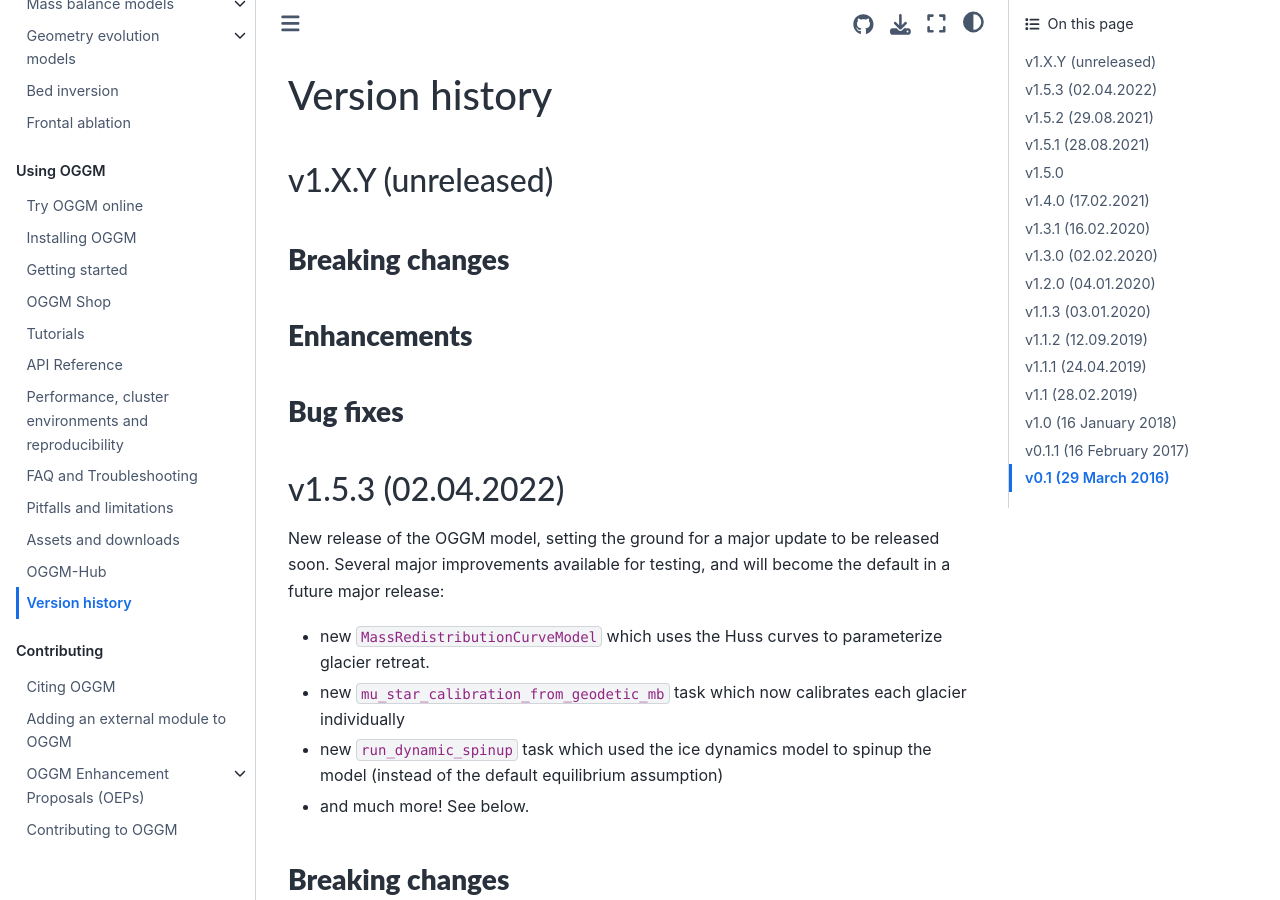
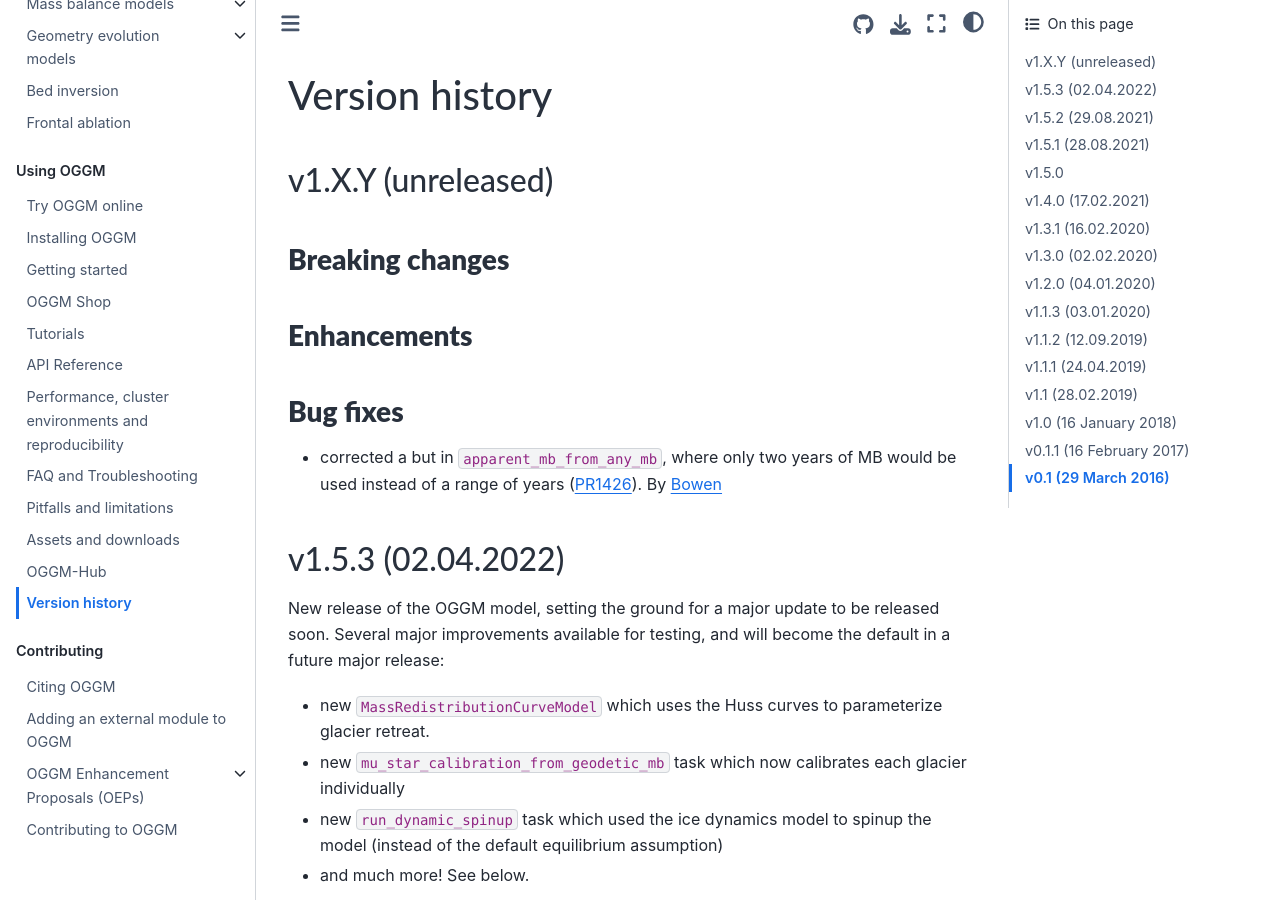
Before and after one commit to OGGM/oggm, a Sphinx documentation site: the page built from docs/whats-new.rst, in a window 1280 px wide and 900 px high. Built offline with Sphinx 7.4.7 and the Sphinx Book theme 1.1.4, drawn with Linux system fonts in a browser that asks for light colours; the version number could not be read and is left out.

Commit message:
mor changes and whats new

```diff
--- a/docs/whats-new.rst
+++ b/docs/whats-new.rst
@@ -14,6 +14,10 @@ Enhancements
 
 Bug fixes
 ~~~~~~~~~
+
+- corrected a but in ``apparent_mb_from_any_mb``, where only two years of MB
+  would be used instead of a range of years (:pull:`1426`).
+  By `Bowen <https://github.com/bowenbelongstonature>`_
 
 v1.5.3 (02.04.2022)
 -------------------
```
Also changed, not shown: 1 other file.
